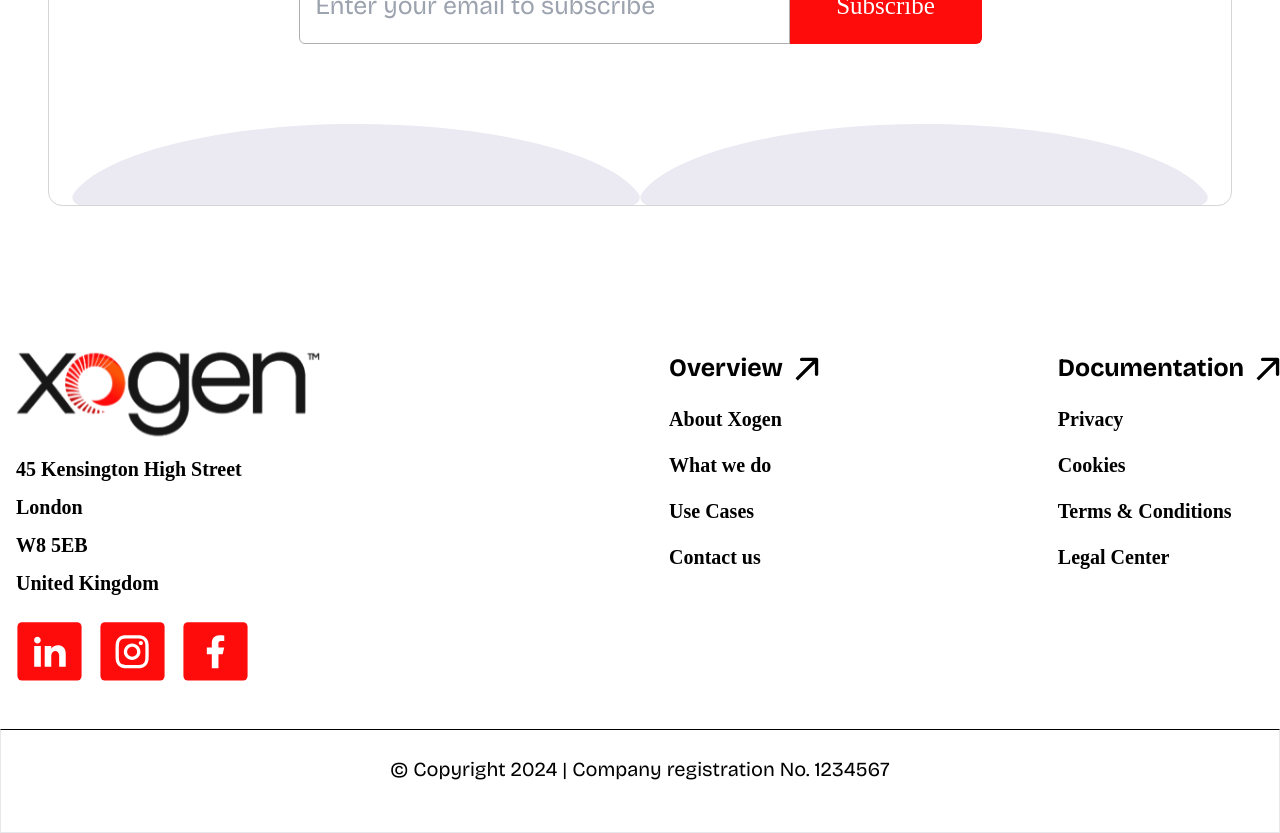
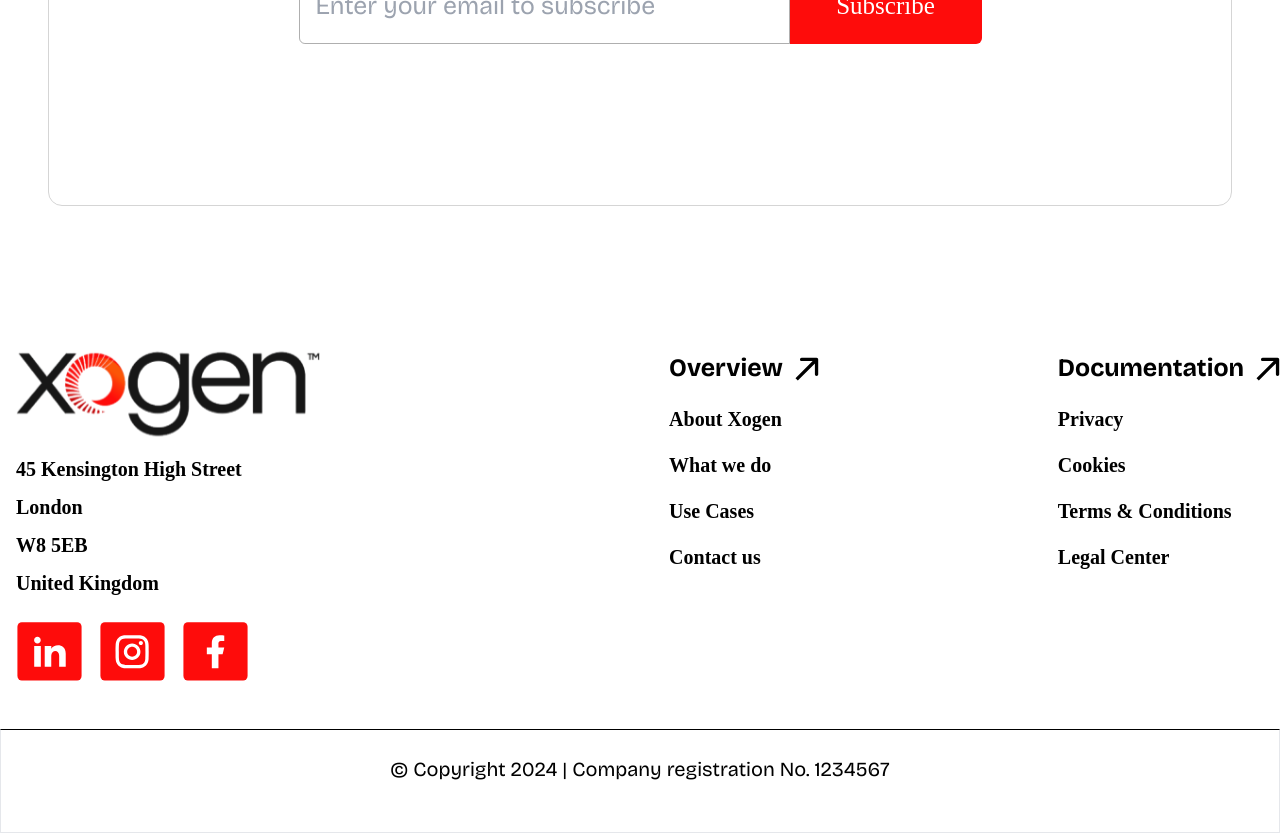
Before and after one commit to teslasdev/xogen, a React (Vite) app: page / in a window 1280 px wide. Shown: the part 5080-5913 px from the top of the page. Built offline with nearby package versions, Linux system fonts and the light colour scheme; a web font is replaced by a local one.

Commit message:
puhsed updated

```diff
--- a/src/pages/layouts/footer.jsx
+++ b/src/pages/layouts/footer.jsx
@@ -1,8 +1,6 @@
 import React from "react";
 import { PrimaryButton } from "../components/button";
 import { xgArrow, xgFace, xgInsta, xgLink, xgLogo2 } from "../../assets/index";
-import xgIntersect from "../../assets/xg_intersect1.svg";
-import xgIntersect2 from "../../assets/xg_intersect1.svg";
 
 const Footer = () => {
   return (
@@ -27,10 +25,7 @@ const Footer = () => {
             </div>
           </div>
 
-          <div className="absolute bottom-0 items-center justify-center w-full flex">
-            <img src={xgIntersect} alt="" className="h-[81px]" />
-            <img src={xgIntersect2} alt="" className="h-[81px]" />
-          </div>
+
         </div>
       </div>
 
```
